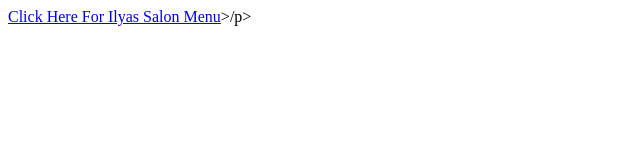
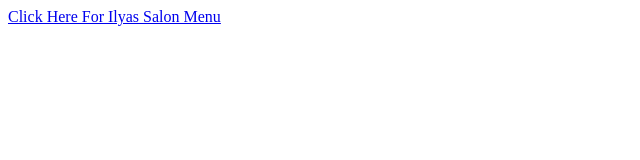
Before and after one commit to daansheikh/menu_Ilyas-Salon, a plain HTML site: page index.html in a window 1280 px wide. Shown: the full height of the page, 0-640 px from the left. Drawn offline with Linux system fonts and the light colour scheme.

Commit message:
Update index.html

```diff
--- a/index.html
+++ b/index.html
@@ -1,3 +1,3 @@
 <html>
-  <p><a href="https://github.com/daansheikh/menu_Ilyas-Salon/blob/main/Ilyas%20Hair%20Salon%20New%20Menu.pdf">Click Here For Ilyas Salon Menu</a>>/p>
+  <p><a href="https://Ilyas%20Hair%20Salon%20New%20Menu.pdf">Click Here For Ilyas Salon Menu</a></p>
 </html>
```
